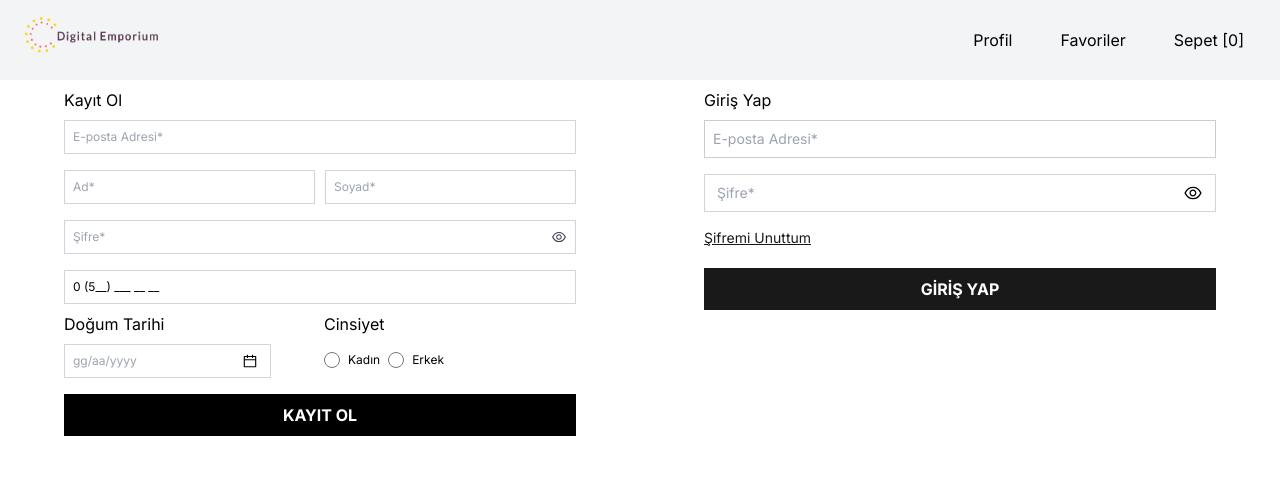
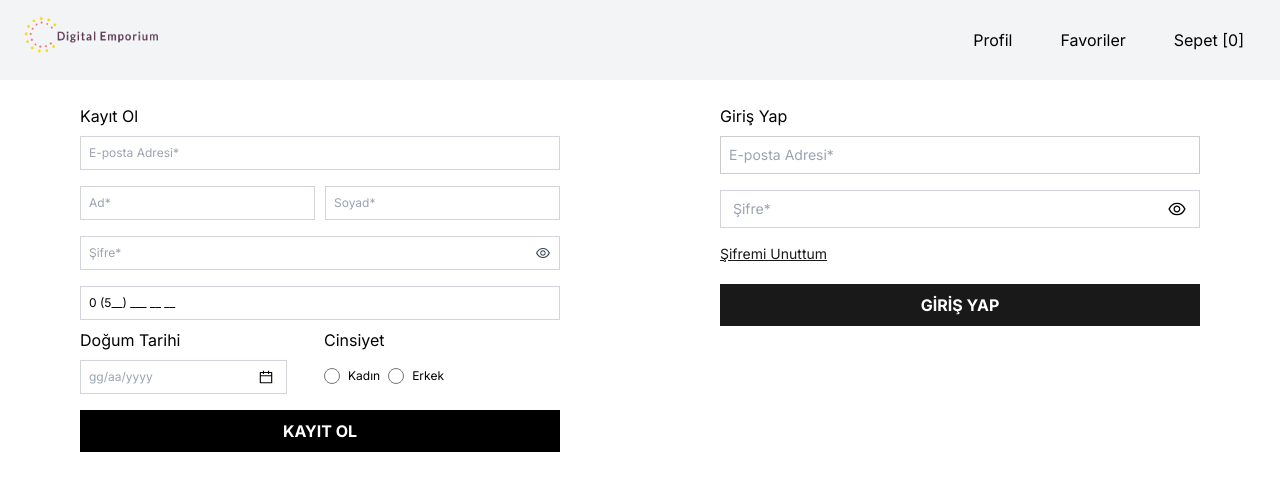
Before and after one commit to mrvozturk/DigitalEmporium, a Next.js app: page /auth in a window 1280 px wide. Shown: the top 490 px of the page. Built offline with nearby package versions, Linux system fonts and the light colour scheme; no server answers.

Commit message:
css updated

```diff
--- a/src/app/auth/login/index.tsx
+++ b/src/app/auth/login/index.tsx
@@ -56,7 +56,7 @@ const LoginForm: React.FC = () => {
   };
 
   return (
-    <div className='loginFormContainer xs:w-[100%] sm:w-[100%] md:w-[40%] w-[40%] flex flex-col'>
+    <div className='loginFormContainer xs:w-[100%] sm:w-[100%] md:w-[100%] lg:w-[40%] xl:w-[40%] xs:p-0 sm:p-0 md:p-4 lg:p-4 xl:p-4 w-[40%] flex flex-col'>
       <h2 className='mt-2'>Giriş Yap</h2>
       <form onSubmit={handleSubmit} noValidate>
         <input
--- a/src/app/auth/register/index.tsx
+++ b/src/app/auth/register/index.tsx
@@ -1,7 +1,7 @@
 'use client';
 
 import 'react-datepicker/dist/react-datepicker.css';
-import React, { useState} from 'react';
+import React, { useState } from 'react';
 import DatePicker, { registerLocale } from 'react-datepicker';
 import InputMask from 'react-input-mask';
 import {
@@ -167,7 +167,7 @@ const RegisterForm: React.FC = () => {
   CustomDateInput.displayName = 'CustomDateInput';
 
   return (
-    <div className='w-2/5 xs:w-[100%] sm:w-[100%] md:w-[40%]'>
+    <div className='w-2/5 xs:w-[100%] sm:w-[100%] md:w-[100%] lg:w-[40%] xl:w-[40%]  xs:p-0 sm:p-0 md:p-4 lg:p-4 xl:p-4'>
       <h2 className='mt-2'>Kayıt Ol</h2>
       <form className='flex flex-col' onSubmit={validateForm} noValidate>
         <input
```
